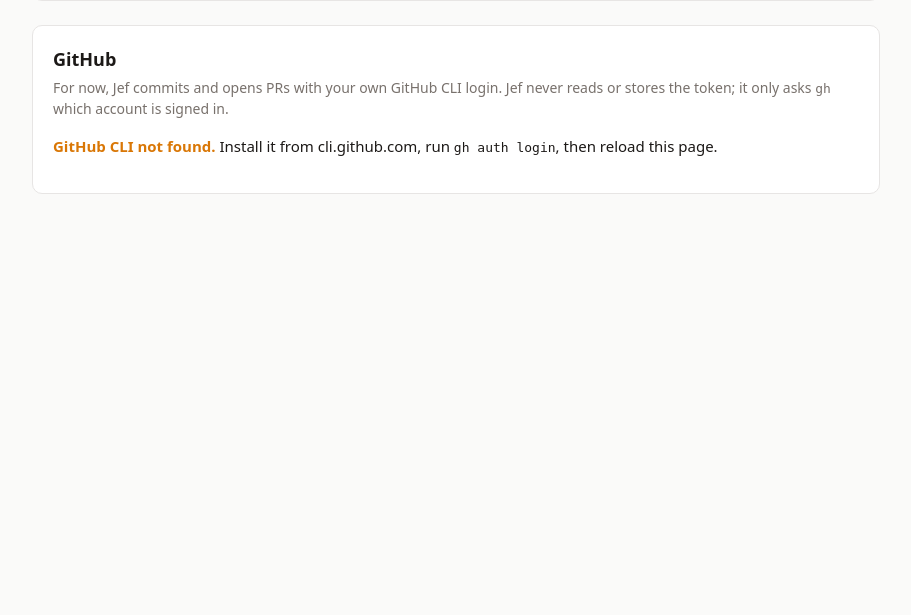
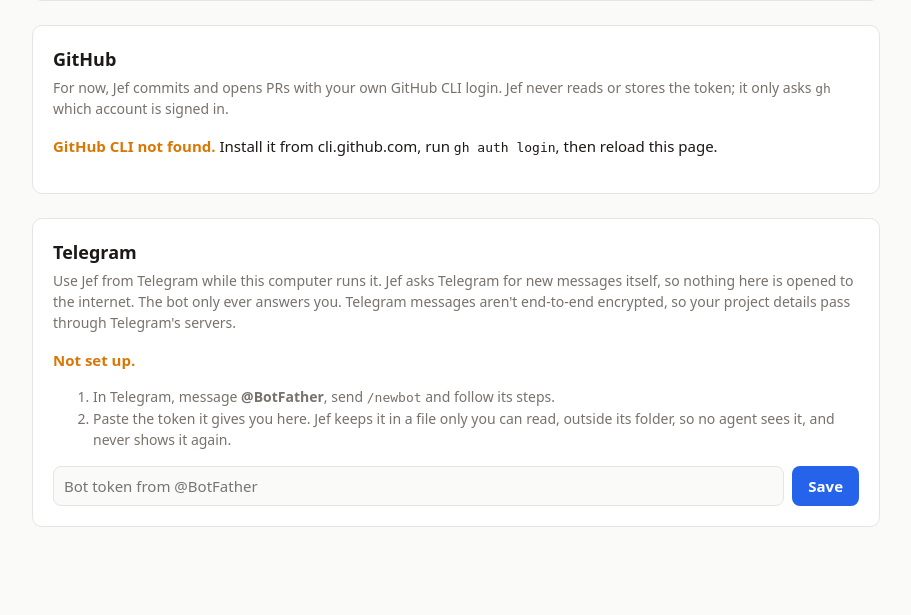
Before and after one commit to gregyu219/Jef, a FastAPI app: page /settings in a window 1280 px wide. Shown: the part 390-1005 px from the top of the page, without its empty margins (184-1095 px from the left). Before the commit the page ends 584 px from the top, so only its background shows below. Run offline with FastAPI, Linux system fonts and the light colour scheme.

Commit message:
Telegram section on Settings: save and check a bot token, show the pairing code, forget the bot
Co-Authored-By: Claude Opus 5.5 <noreply@anthropic.com>

```diff
--- a/src/jef/web/app.py
+++ b/src/jef/web/app.py
@@ -3,6 +3,7 @@
 from __future__ import annotations
 
 import random
+import urllib.request
 from datetime import datetime, timezone
 from pathlib import Path
 from typing import Callable
@@ -11,7 +12,7 @@ from fastapi import FastAPI, Form, Request
 from fastapi.responses import HTMLResponse, PlainTextResponse, RedirectResponse
 from fastapi.templating import Jinja2Templates
 
-from jef import actions, claude, jefchat, models
+from jef import actions, claude, jefchat, models, telegram
 from jef.actions import ActionError, ProjectSummary, split_coordinator  # noqa: F401  (still importable from here)
 from jef.backlog import Backlog, BacklogStatus
 from jef.chats import Chats, ChatError, Role, Status, load_roster
@@ -96,8 +97,14 @@ def create_app(
     jef_chats: Chats | None = None,
     on_agents_ready: Callable[[Pipeline], None] | None = None,
     runtime: Runtime | None = None,
+    telegram_path: Path | None = None,
+    telegram_opener: Callable = urllib.request.urlopen,
 ) -> FastAPI:
     """``claude_status`` is the result of the check ``jef`` ran on startup, if any.
+
+    ``telegram_path`` is where the Telegram bot's settings are kept (by
+    default ``telegram.config_path()``, outside the workspace);
+    ``telegram_opener`` stands in for ``urlopen`` in tests.
 
     Pass a ``runtime`` to share its chats and pipeline with Jef's background
     threads; otherwise one is made from ``claude_status``, ``chats``,
@@ -464,8 +471,13 @@ def create_app(
                 pass
         return RedirectResponse(f"/projects/{slug}", status_code=303)
 
-    @app.get("/settings", response_class=HTMLResponse)
-    def settings(request: Request, notice: str = "", error: str = ""):
+    def telegram_file() -> Path:
+        return telegram_path or telegram.config_path()
+
+    def settings_page(request: Request, notice: str = "", error: str = "", telegram_error: str = ""):
+        config = telegram.load_config(telegram_file())
+        if config is not None and not config.token:
+            config = None
         return TEMPLATES.TemplateResponse(
             request,
             "settings.html",
@@ -475,8 +487,33 @@ def create_app(
                 "github": github_check(),
                 "notice": notice,
                 "error": error,
+                # Never the token itself: only whether there is one, and how to pair.
+                "telegram": None if config is None else {
+                    "paired": config.paired,
+                    "username": config.username,
+                    "pairing_code": "" if config.paired else config.pairing_code,
+                },
+                "telegram_error": telegram_error,
             },
+            status_code=400 if telegram_error else 200,
         )
+
+    @app.get("/settings", response_class=HTMLResponse)
+    def settings(request: Request, notice: str = "", error: str = ""):
+        return settings_page(request, notice, error)
+
+    @app.post("/settings/telegram", response_class=HTMLResponse)
+    def save_telegram_token(request: Request, token: str = Form("")):
+        try:
+            telegram.save_token(telegram_file(), token, telegram_opener)
+        except telegram.TelegramError as err:
+            return settings_page(request, telegram_error=str(err))
+        return RedirectResponse("/settings?notice=telegram-saved#telegram", status_code=303)
+
+    @app.post("/settings/telegram/forget")
+    def forget_telegram():
+        telegram.forget_config(telegram_file())
+        return RedirectResponse("/settings?notice=telegram-forgotten#telegram", status_code=303)
 
     @app.post("/settings/claude-check")
     def check_claude_again():
--- a/src/jef/web/templates/settings.html
+++ b/src/jef/web/templates/settings.html
@@ -30,4 +30,36 @@
     <p><span class="missing">GitHub CLI not found.</span> Install it from cli.github.com, run <code>gh auth login</code>, then reload this page.</p>
     {% endif %}
   </section>
+
+  <section id="telegram">
+    <h2>Telegram</h2>
+    <p class="hint">Use Jef from Telegram while this computer runs it. Jef asks Telegram for new messages itself, so nothing here is opened to the internet. The bot only ever answers you. Telegram messages aren't end-to-end encrypted, so your project details pass through Telegram's servers.</p>
+    {% if telegram is none %}
+    <p><span class="missing">Not set up.</span></p>
+    <ol class="hint">
+      <li>In Telegram, message <strong>@BotFather</strong>, send <code>/newbot</code> and follow its steps.</li>
+      <li>Paste the token it gives you here. Jef keeps it in a file only you can read, outside its folder, so no agent sees it, and never shows it again.</li>
+    </ol>
+    <form method="post" action="/settings/telegram">
+      <input type="password" name="token" placeholder="Bot token from @BotFather" aria-label="Bot token" autocomplete="off" spellcheck="false">
+      <button type="submit">Save</button>
+    </form>
+    {% elif telegram.paired %}
+    <p><span class="ok">Linked</span>{% if telegram.username %} to <strong>@{{ telegram.username }}</strong>{% endif %}. It answers only your chat. Send it <code>/help</code> to see what it can do.</p>
+    {% else %}
+    <p><span class="missing">Waiting for you to link it.</span>{% if telegram.username %} The bot is <strong>@{{ telegram.username }}</strong>.{% endif %}</p>
+    <p>Send the bot this message from your own Telegram account:</p>
+    <pre class="help">/start {{ telegram.pairing_code }}</pre>
+    {% if telegram.username %}<p><a href="https://t.me/{{ telegram.username }}?start={{ telegram.pairing_code }}" target="_blank" rel="noopener">Open the bot in Telegram</a> and press Start.</p>{% endif %}
+    <p class="hint">The first chat to send the code becomes the only one the bot answers. Reload this page once you've sent it. Jef must be running for the bot to answer.</p>
+    {% endif %}
+    {% if telegram is not none %}
+    <form method="post" action="/settings/telegram/forget" onsubmit="return confirm('Forget this Telegram bot? It stops answering until you save a token again.')">
+      <button type="submit" class="secondary">Forget this bot</button>
+    </form>
+    {% endif %}
+    {% if notice == "telegram-saved" %}<p class="notice">Token saved and checked with Telegram.</p>{% endif %}
+    {% if notice == "telegram-forgotten" %}<p class="notice">Forgot the bot. Its token is gone from this computer.</p>{% endif %}
+    {% if telegram_error %}<p class="error">{{ telegram_error }}</p>{% endif %}
+  </section>
 {% endblock %}
```
Also changed, not shown: src/jef/telegram.py (+30 -6 lines), tests/test_telegram.py (+21 -1 lines), tests/test_web.py (+105 -0 lines), README.md.
